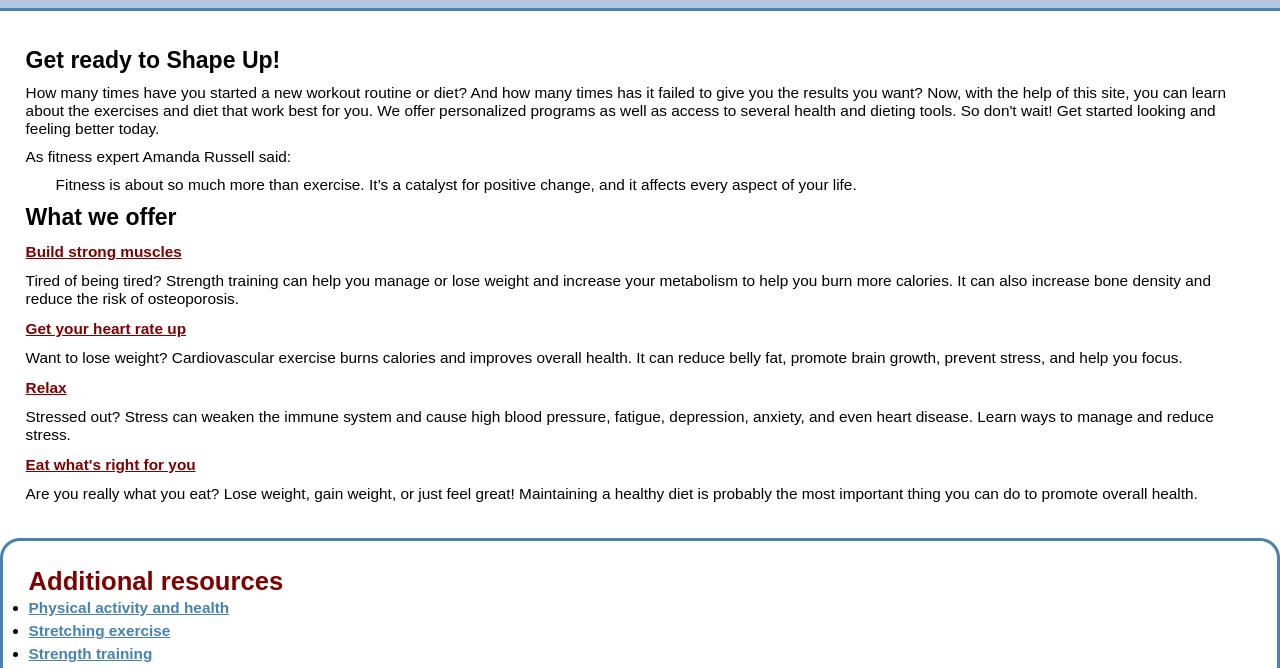
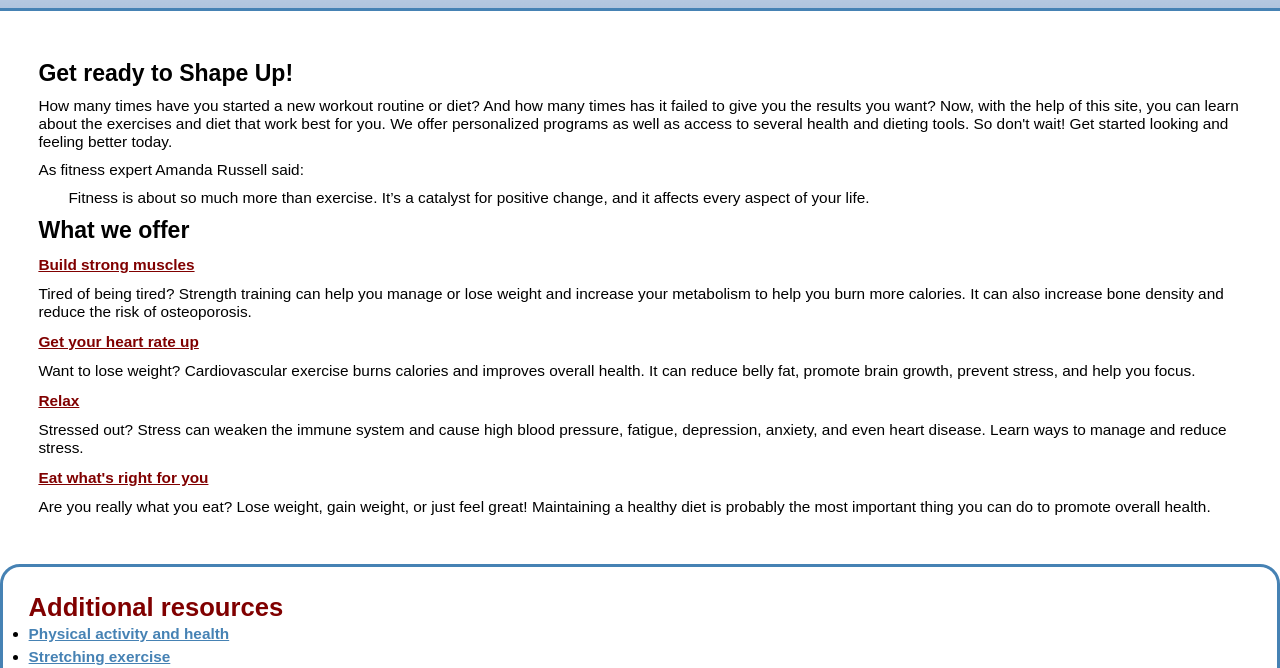
Before and after one commit to wendyv03/shape-up-exercises, a plain HTML site: page index.html in a window 1280 px wide. Shown: the part 119-787 px from the top of the page. Drawn offline with Linux system fonts and the light colour scheme.

Commit message:
Refactor CSS styles for consistency and layout

```diff
--- a/styles/main.css
+++ b/styles/main.css
@@ -31,23 +31,23 @@ header h2{
     font-size: 2.2vw;
   }
 main{
-display: flex;
-flex-direction: row;
-padding: 2vw;
-gap: 2vw;
-}
+	display: flex;
+	flex-direction: row;
+	padding: 2vw;
+	gap: 2vw; }
+main section{
+	flex: 3;
+	padding: 1vw; }
 main section h2, main section h3, main section p {
- margin-bottom: 10px;
-}
+	margin-bottom: 10px; }
 main section blockquote p{padding-left: 30px}
 main section h2, main section h3{
-margin-top: 10px;
-}
+	margin-top: 10px; }
 main section h3 a{
     color: maroon;
   }
 a{ font-weight: bold;
- 	font-size: 1.2vw; }
+  font-size: 1.2vw; }
 section a{ color: maroon; }
 section a:hover, a:focus{ color: steelblue; }
 aside {
```
